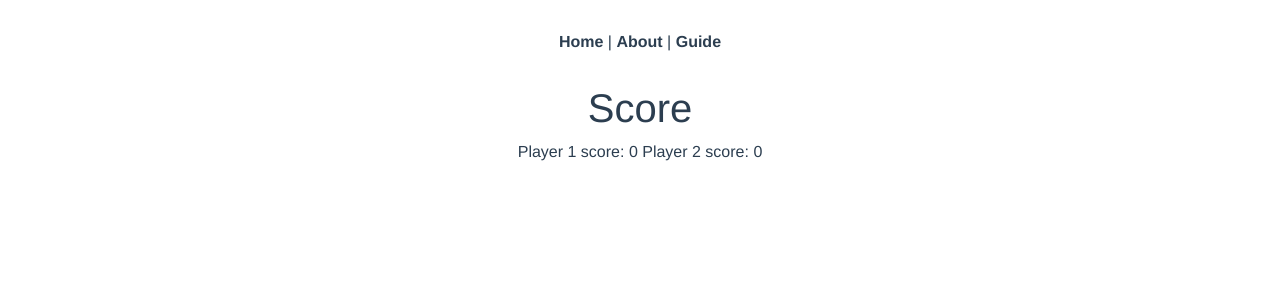
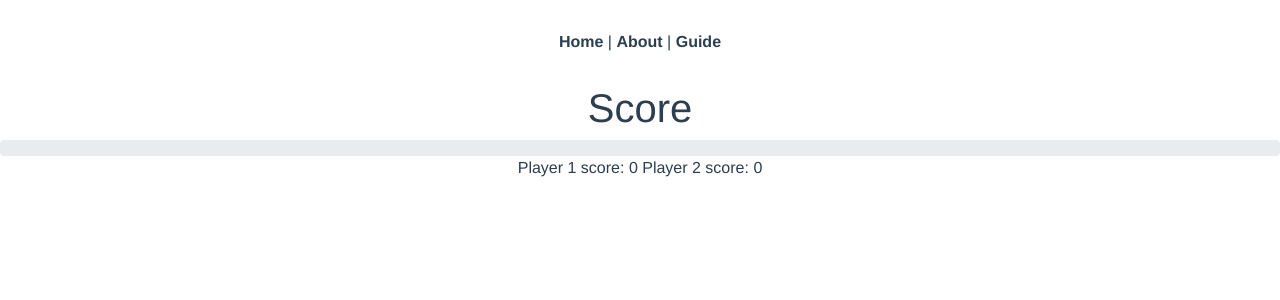
Before and after one commit to holruum/holruum, a Vue app: page /scores in a window 1280 px wide. Shown: the top 300 px of the page. Built offline with nearby package versions, Linux system fonts and the light colour scheme.

Commit message:
starting on score site

```diff
--- a/src/views/Scores.vue
+++ b/src/views/Scores.vue
@@ -1,6 +1,10 @@
 <template>
   <div class="scores">
     <h1>Score</h1>
+    <b-progress class="mt-1" :max="$store.state.scores[0] + $store.state.scores[1]" show-value>
+      <b-progress-bar :value="$store.state.scores[0]" variant="warning"></b-progress-bar>
+      <b-progress-bar :value="$store.state.scores[1]" variant=#4575b4></b-progress-bar>
+    </b-progress>
     {{$store.state.players[$store.state.scores[0] > $store.state.scores[1] ? 0 : 1]}}
     Player 1 score: {{$store.state.scores[0]}}
     Player 2 score: {{$store.state.scores[1]}}
```
